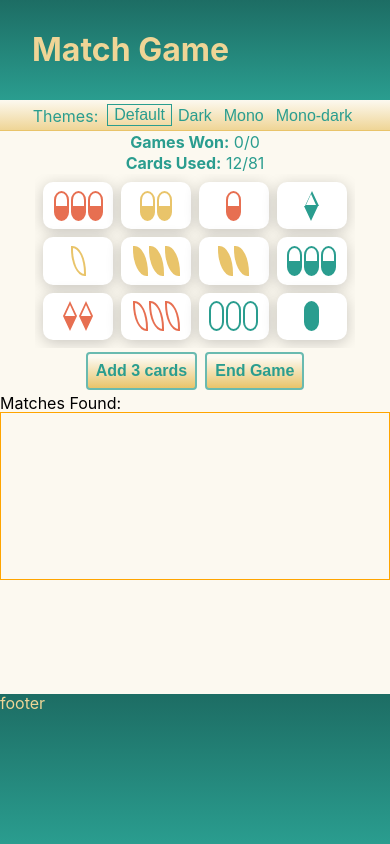
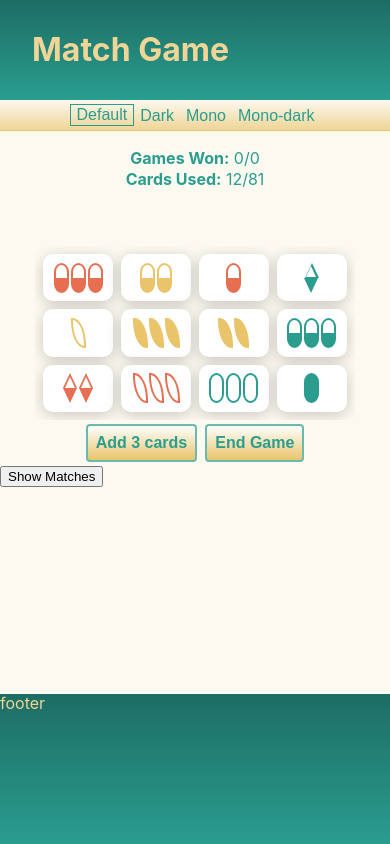
Before and after one commit to shannonyoshi/match-game, a React (Create React App) app: page / in a window 390 px wide. Both pictures are taken after a click on the button "Start Game". Built offline with nearby package versions, Linux system fonts and the light colour scheme.

Commit message:
updating dark modes to fix linear-gradient/titles that are difficult to see

```diff
--- a/src/App.tsx
+++ b/src/App.tsx
@@ -68,7 +68,7 @@ console.log('fullDeck changed')
           <h1>Match Game</h1>
 
         </header>
-          <div className="theme-setter">
+          <div className={`theme-setter ${theme.includes("dark")?"dark": "light"}`}>
             <p className="title">Themes:</p>
             {allThemes.map(themeName=><button className={`theme-btn ${themeName===theme?"selected": ""}`} onClick={()=>setTheme(themeName)}>{themeName.charAt(0).toUpperCase() + themeName.slice(1)}</button>)}
           </div>
--- a/src/components/game.tsx
+++ b/src/components/game.tsx
@@ -221,7 +221,7 @@ const Game = ({ deck, endGame, gameCount, winCount }: GameProps) => {
       <div className="info-wrapper">
         <h2 className="game-stats"><span className="label">Games Won:</span> {winCount}/{gameCount}</h2>
         <p className="game-stats"><span className="label">Cards Used:</span> {used.length}/81</p>
-        {message.length > 0 ? <p className="message">{message}</p> : ""}
+        {message.length > 0 ? <p className="message">{message}</p> : <div className="no-message"/>}
 
       </div>
       <Board onBoard={onBoard} extendBoard={extendBoard} selected={selected} setSelected={setSelected} setMessage={setMessage} />
--- a/src/components/matches.tsx
+++ b/src/components/matches.tsx
@@ -1,4 +1,4 @@
-import React from "react";
+import React, { useState } from "react";
 
 import Card from "./card";
 
@@ -11,18 +11,25 @@ type MatchesProps = {
 }
 
 const Matches = ({ matches }: MatchesProps) => {
-
+  const [show, setShow] = useState<boolean>(false)
 
   return (
-      <div className="matches-container">
-        <h1>Matches Found:</h1>
-    <div className="matches">
-      {matches.map((match,index) => <div className="match" id={`match-${index}`}>
-        {match.map(card => <div className="match-card-container"><Card card={card} /></div>)}
-      </div>)}
-    </div>
+    <div className="matches-container">
+      {show ?
+        <>
+          <h1 className="matches-title">Matches Found:</h1>
+          <button onClick={()=>setShow(false)}>Hide Matches</button>
+          <div className="matches">
+            {matches.map((match, index) => <div className="match" id={`match-${index}`}>
+              {match.map(card => <div className="match-card-container"><Card card={card} /></div>)}
+            </div>)}
+          </div>
+        </> : <button onClick={()=>setShow(true)}>Show Matches</button>}
 
     </div>
   )
 }
+
+
+
 export default Matches;
--- a/src/styling/app.scss
+++ b/src/styling/app.scss
@@ -23,15 +23,26 @@
     display: flex;
     align-items: flex-end;
     justify-content: center;
+    &.light {
+      @include themify {
+        border-bottom: 1px solid $highlight;
+        background-color: $highlight-light;
+        background: linear-gradient($background, $highlight-light);
+        color: $primary;
+      }
+    }
+    &.dark {
+      border: 1px solid rex;
+      @include themify {
+        background: linear-gradient($highlight-light, $background);
+      }
+    }
     .title {
       border: 1px solid transparent;
       padding-right: 0.5em;
-    }
-    @include themify {
-      border-bottom: 1px solid $highlight;
-      background-color: $highlight-light;
-      background: linear-gradient($background, $highlight-light);
-      color: $primary;
+      @media (max-width: 400px) {
+        display: none;
+      }
     }
     .theme-btn {
       border: 1px solid transparent;
@@ -50,8 +61,10 @@
   .info-wrapper {
     display: flex;
     align-items: center;
-    @media(max-width:500px){
-      flex-direction:column;
+    @media (max-width: 500px) {
+      flex-direction: column;
+      padding: 1em;
+      min-height: 115px;
     }
     .game-stats {
       font-size: 1.25em;
@@ -59,18 +72,16 @@
       @include themify {
         color: $primary;
       }
-      @media(max-width:1024px){
-        font-size:1em;
+      @media (max-width: 1024px) {
+        font-size: 1em;
       }
-      @media(max-width:500px){
-        padding:.1em;;
+      @media (max-width: 500px) {
+        padding: 0.1em;
       }
       .label {
         font-weight: bold;
-        white-space:nowrap;
+        white-space: nowrap;
       }
-
-
     }
   }
   .not-started {
--- a/src/styling/matches.scss
+++ b/src/styling/matches.scss
@@ -1,15 +1,28 @@
 @import "themes.scss";
 @import "variables&mixins.scss";
 
+
+.matches-container{
+  // padding bottom to account for footer
+  padding-bottom:150px;
+
+}
+
+.matches-title{
+  font-weight:bold;
+  padding-top:1em;
+  padding-left:1em;
+  @include themify{
+    color:$primary;
+  }
+}
+
 .matches {
-  border: 1px solid orange;
   display: flex;
   align-items: center;
   margin: auto;
   flex-wrap:wrap;
   padding: 1em;
-  // padding bottom to account for footer
-  padding-bottom:150px;
   justify-content: space-evenly;
   .match {
     padding:10px 5px;
--- a/src/styling/themes.scss
+++ b/src/styling/themes.scss
@@ -25,7 +25,7 @@ $themes: (
     highlight: #89bd9e,
     highlight-dark: #5f846e,
     contrast: #DB4C40,
-    background: #191919,
+    background:#262626,
     card-bg:black,
   ),
   mono:
@@ -49,7 +49,7 @@ $themes: (
     primary: #b2b2b2,
     primary-dark: #a0a0a0,
     accent-light: #5d5d5d,
-    accent: #4c4c4c,
+    accent: #6A6C6E,
     accent-dark: #444444,
     highlight-light: #252525,
     highlight: #191919,
```
